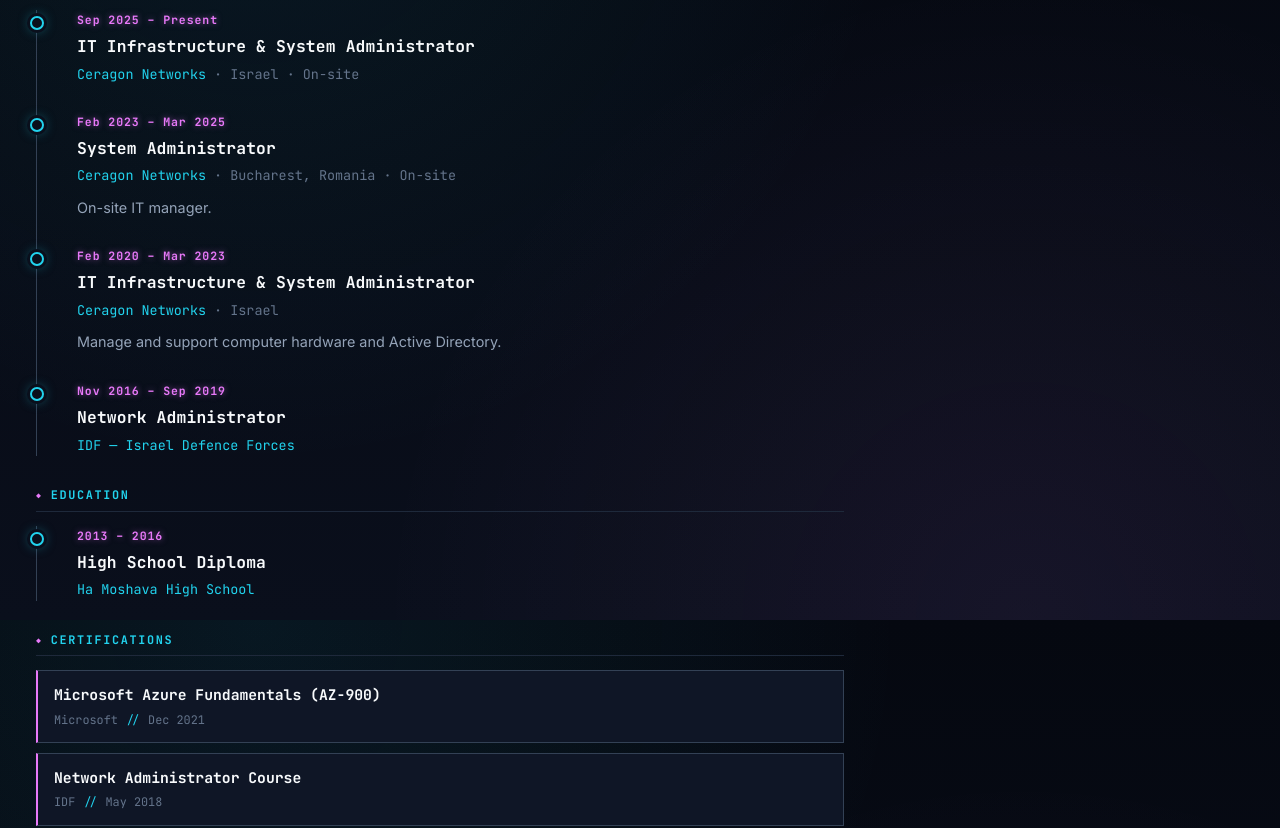
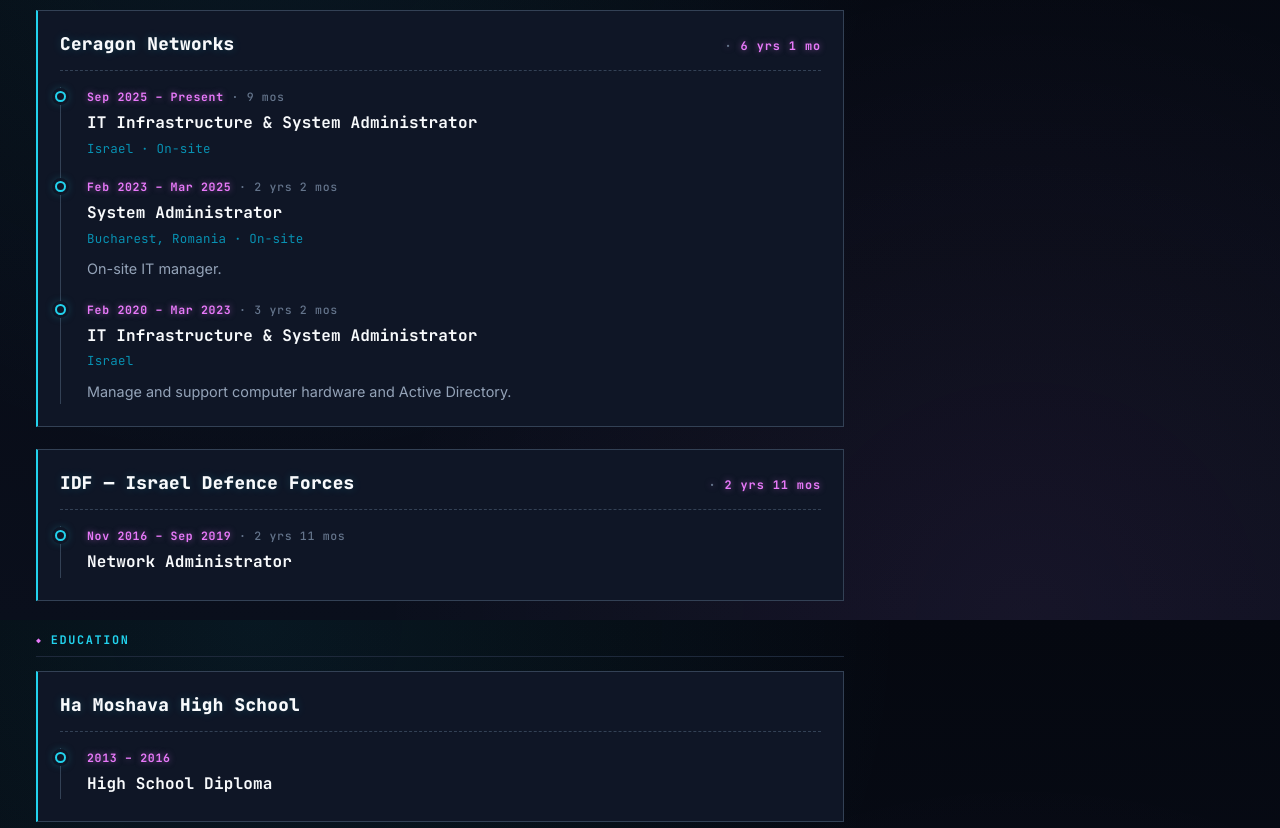
Before and after one commit to FluffyBacon678/FluffyBaconWeb, a React (Vite) app: page /#/resume in a window 1280 px wide. Shown: the part 980-1808 px from the top of the page. Built offline with nearby package versions, Linux system fonts and the light colour scheme.

Commit message:
Resume timeline: group by company, show total + per-role durations

```diff
--- a/src/pages/Resume.tsx
+++ b/src/pages/Resume.tsx
@@ -1,8 +1,82 @@
-import { resumeData } from '../data/resume'
+import { resumeData, type ExperienceItem } from '../data/resume'
 import { getPublicUrl } from '../utils/images'
 
+// ────────────────────────────────────────────────
+// Duration helpers — parse "Sep 2025 – Present" etc.
+// ────────────────────────────────────────────────
+const MONTHS = ['jan','feb','mar','apr','may','jun','jul','aug','sep','oct','nov','dec']
+
+function parseMonthYear(s: string): Date | null {
+  s = s.trim()
+  const monthYear = s.match(/^([A-Za-z]+)\s+(\d{4})$/)
+  if (monthYear) {
+    const idx = MONTHS.indexOf(monthYear[1].toLowerCase().slice(0, 3))
+    if (idx >= 0) return new Date(parseInt(monthYear[2], 10), idx, 1)
+  }
+  const yearOnly = s.match(/^(\d{4})$/)
+  if (yearOnly) return new Date(parseInt(yearOnly[1], 10), 0, 1)
+  return null
+}
+
+function parsePeriod(period: string): { start: Date; end: Date } | null {
+  // Accept en-dash, em-dash, or hyphen
+  const m = period.match(/^(.+?)\s*[–—-]\s*(.+)$/)
+  if (!m) return null
+  const start = parseMonthYear(m[1])
+  const endStr = m[2].trim().toLowerCase()
+  const end = endStr === 'present' ? new Date() : parseMonthYear(m[2])
+  if (!start || !end) return null
+  return { start, end }
+}
+
+function diffMonths(start: Date, end: Date): number {
+  return Math.max(1, (end.getFullYear() - start.getFullYear()) * 12 + (end.getMonth() - start.getMonth()) + 1)
+}
+
+function formatDuration(months: number): string {
+  const years = Math.floor(months / 12)
+  const mo = months % 12
+  const parts: string[] = []
+  if (years > 0) parts.push(`${years} yr${years > 1 ? 's' : ''}`)
+  if (mo > 0)    parts.push(`${mo} mo${mo > 1 ? 's' : ''}`)
+  return parts.join(' ') || '< 1 mo'
+}
+
+function durationFor(period: string): string | null {
+  const parsed = parsePeriod(period)
+  if (!parsed) return null
+  return formatDuration(diffMonths(parsed.start, parsed.end))
+}
+
+// ────────────────────────────────────────────────
+// Group consecutive same-company entries
+// ────────────────────────────────────────────────
+interface CompanyGroup {
+  company: string
+  positions: ExperienceItem[]
+  totalMonths: number
+}
+
+function groupByCompany(items: ExperienceItem[]): CompanyGroup[] {
+  const groups: CompanyGroup[] = []
+  for (const item of items) {
+    const last = groups[groups.length - 1]
+    const parsed = parsePeriod(item.period)
+    const months = parsed ? diffMonths(parsed.start, parsed.end) : 0
+    if (last && last.company === item.company) {
+      last.positions.push(item)
+      last.totalMonths += months
+    } else {
+      groups.push({ company: item.company, positions: [item], totalMonths: months })
+    }
+  }
+  return groups
+}
+
+// ────────────────────────────────────────────────
 export function Resume() {
   const r = resumeData
+  const groups = groupByCompany(r.experience)
 
   return (
     <>
@@ -29,21 +103,42 @@
           ) : null}
         </div>
 
-        {/* EXPERIENCE TIMELINE */}
+        {/* EXPERIENCE — grouped by company */}
         <section className="resume-section" aria-labelledby="exp-heading">
           <h3 className="resume-section-title" id="exp-heading">Experience</h3>
-          <div className="timeline">
-            {r.experience.map((exp, i) => (
-              <div key={`${exp.company}-${i}`} className="timeline-item">
-                <div className="timeline-marker" aria-hidden="true" />
-                <div className="timeline-period">{exp.period}</div>
-                <div className="timeline-content">
-                  <div className="timeline-role">{exp.role}</div>
-                  <div className="timeline-company">
-                    {exp.company}
-                    {exp.location && <span className="timeline-location"> · {exp.location}</span>}
-                  </div>
-                  {exp.summary && <p className="timeline-summary">{exp.summary}</p>}
+
+          <div className="exp-list">
+            {groups.map((group, gi) => (
+              <div className="exp-company" key={`${group.company}-${gi}`}>
+                <div className="exp-company-header">
+                  <div className="exp-company-name">{group.company}</div>
+                  {group.totalMonths > 0 && (
+                    <div className="exp-company-total">
+                      {formatDuration(group.totalMonths)}
+                    </div>
+                  )}
+                </div>
+
+                <div className="exp-positions">
+                  {group.positions.map((pos, pi) => {
+                    const dur = durationFor(pos.period)
+                    return (
+                      <div className="exp-position" key={`${pos.role}-${pi}`}>
+                        <div className="exp-position-marker" aria-hidden="true" />
+                        <div className="exp-position-period">
+                          {pos.period}
+                          {dur && <span className="exp-position-duration"> · {dur}</span>}
+                        </div>
+                        <div className="exp-position-role">{pos.role}</div>
+                        {pos.location && (
+                          <div className="exp-position-location">{pos.location}</div>
+                        )}
+                        {pos.summary && (
+                          <p className="exp-position-summary">{pos.summary}</p>
+                        )}
+                      </div>
+                    )
+                  })}
                 </div>
               </div>
             ))}
@@ -54,14 +149,18 @@
         {r.education.length > 0 && (
           <section className="resume-section" aria-labelledby="edu-heading">
             <h3 className="resume-section-title" id="edu-heading">Education</h3>
-            <div className="timeline">
+            <div className="exp-list">
               {r.education.map((edu, i) => (
-                <div key={`${edu.school}-${i}`} className="timeline-item">
-                  <div className="timeline-marker" aria-hidden="true" />
-                  <div className="timeline-period">{edu.period}</div>
-                  <div className="timeline-content">
-                    <div className="timeline-role">{edu.qualification}</div>
-                    <div className="timeline-company">{edu.school}</div>
+                <div className="exp-company" key={`${edu.school}-${i}`}>
+                  <div className="exp-company-header">
+                    <div className="exp-company-name">{edu.school}</div>
+                  </div>
+                  <div className="exp-positions">
+                    <div className="exp-position">
+                      <div className="exp-position-marker" aria-hidden="true" />
+                      <div className="exp-position-period">{edu.period}</div>
+                      <div className="exp-position-role">{edu.qualification}</div>
+                    </div>
                   </div>
                 </div>
               ))}
--- a/src/styles/global.css
+++ b/src/styles/global.css
@@ -1479,76 +1479,132 @@
 }
 .resume-contact-strip .btn { margin-left: auto; }
 
-/* === TIMELINE === */
-.timeline {
+/* === EXPERIENCE — LinkedIn-style company grouping === */
+.exp-list {
+  display: flex;
+  flex-direction: column;
+  gap: 22px;
+}
+
+.exp-company {
+  background: var(--bg-elev);
+  border: 1px solid var(--border-glow);
+  border-left: 2px solid var(--cyan);
+  padding: 18px 22px 22px 22px;
+  transition: border-color 0.18s;
+}
+.exp-company:hover {
+  border-color: var(--border-cyan);
+}
+
+.exp-company-header {
+  display: flex;
+  align-items: baseline;
+  justify-content: space-between;
+  flex-wrap: wrap;
+  gap: 10px;
+  padding-bottom: 12px;
+  margin-bottom: 16px;
+  border-bottom: 1px dashed var(--border-glow);
+}
+
+.exp-company-name {
+  font-family: var(--mono);
+  font-size: 1.1rem;
+  font-weight: 800;
+  color: var(--text-bright);
+  letter-spacing: 0.02em;
+  text-shadow: 0 0 10px rgba(34, 211, 238, 0.2);
+}
+
+.exp-company-total {
+  font-family: var(--mono);
+  font-size: 0.74rem;
+  color: var(--magenta);
+  letter-spacing: 0.08em;
+  font-weight: 700;
+  text-shadow: 0 0 6px var(--magenta-glow);
+}
+.exp-company-total::before {
+  content: '· ';
+  color: var(--text-faint);
+}
+
+.exp-positions {
   position: relative;
   padding-left: 22px;
   border-left: 1px solid var(--border-glow);
-}
-
-.timeline-item {
-  position: relative;
-  padding: 0 0 26px 18px;
-}
-.timeline-item:last-child { padding-bottom: 0; }
-
-.timeline-marker {
+  display: flex;
+  flex-direction: column;
+  gap: 18px;
+}
+
+.exp-position {
+  position: relative;
+  padding-left: 4px;
+}
+
+.exp-position-marker {
   position: absolute;
-  left: -29px;
-  top: 6px;
-  width: 14px;
-  height: 14px;
-  background: var(--bg);
+  left: -28px;
+  top: 4px;
+  width: 11px;
+  height: 11px;
+  background: var(--bg-elev);
   border: 2px solid var(--cyan);
   border-radius: 50%;
-  box-shadow: 0 0 0 3px var(--bg), 0 0 12px var(--cyan-glow);
+  box-shadow: 0 0 0 3px var(--bg-elev), 0 0 10px var(--cyan-glow);
   transition: background 0.2s, box-shadow 0.2s;
 }
-.timeline-item:hover .timeline-marker {
+.exp-position:hover .exp-position-marker {
   background: var(--cyan);
-  box-shadow: 0 0 0 3px var(--bg), 0 0 18px var(--cyan-glow);
-}
-
-.timeline-period {
+  box-shadow: 0 0 0 3px var(--bg-elev), 0 0 16px var(--cyan-glow);
+}
+
+.exp-position-period {
   font-family: var(--mono);
   font-size: 0.72rem;
   color: var(--magenta);
-  letter-spacing: 0.08em;
+  letter-spacing: 0.06em;
   font-weight: 700;
   margin-bottom: 4px;
   text-shadow: 0 0 6px var(--magenta-glow);
 }
 
-.timeline-content {
-  display: flex;
-  flex-direction: column;
-  gap: 3px;
-}
-
-.timeline-role {
-  font-family: var(--mono);
-  font-size: 1.02rem;
+.exp-position-duration {
+  color: var(--text-faint);
+  font-weight: 500;
+  text-shadow: none;
+}
+
+.exp-position-role {
+  font-family: var(--mono);
+  font-size: 1rem;
   font-weight: 700;
   color: var(--text-bright);
   letter-spacing: 0.01em;
-}
-
-.timeline-company {
-  font-family: var(--mono);
-  font-size: 0.84rem;
-  color: var(--cyan);
-}
-
-.timeline-location {
-  color: var(--text-faint);
-  font-weight: 400;
-}
-
-.timeline-summary {
+  margin-bottom: 2px;
+}
+
+.exp-position-location {
+  font-family: var(--mono);
+  font-size: 0.78rem;
+  color: var(--cyan-dim);
+  letter-spacing: 0.02em;
+}
+
+.exp-position-summary {
   font-size: 0.9rem;
   color: var(--text-dim);
   line-height: 1.7;
-  margin-top: 6px;
+  margin-top: 8px;
+}
+
+@media (max-width: 600px) {
+  .exp-company { padding: 14px 16px 16px 16px; }
+  .exp-company-header { gap: 4px; }
+  .exp-positions { padding-left: 18px; }
+  .exp-position-marker { left: -24px; }
 }
 
 /* === CERTIFICATIONS === */
```
